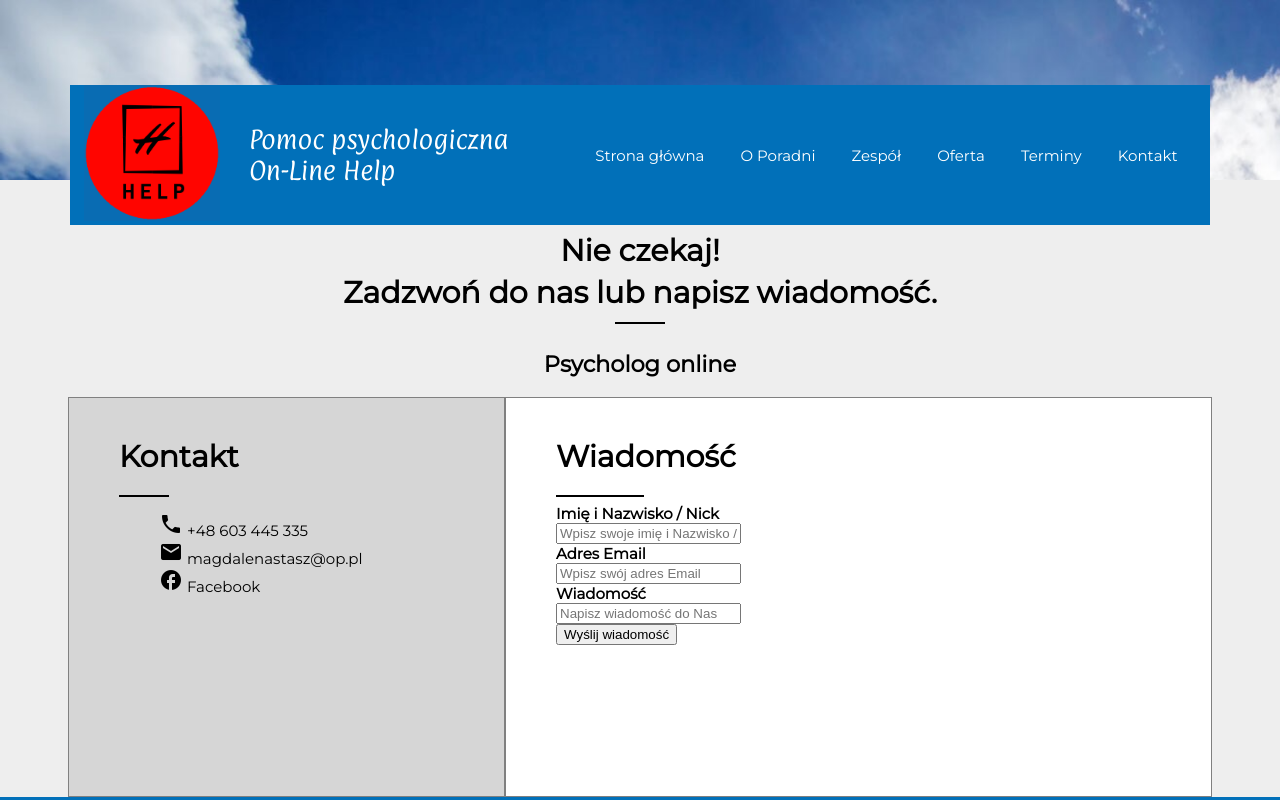
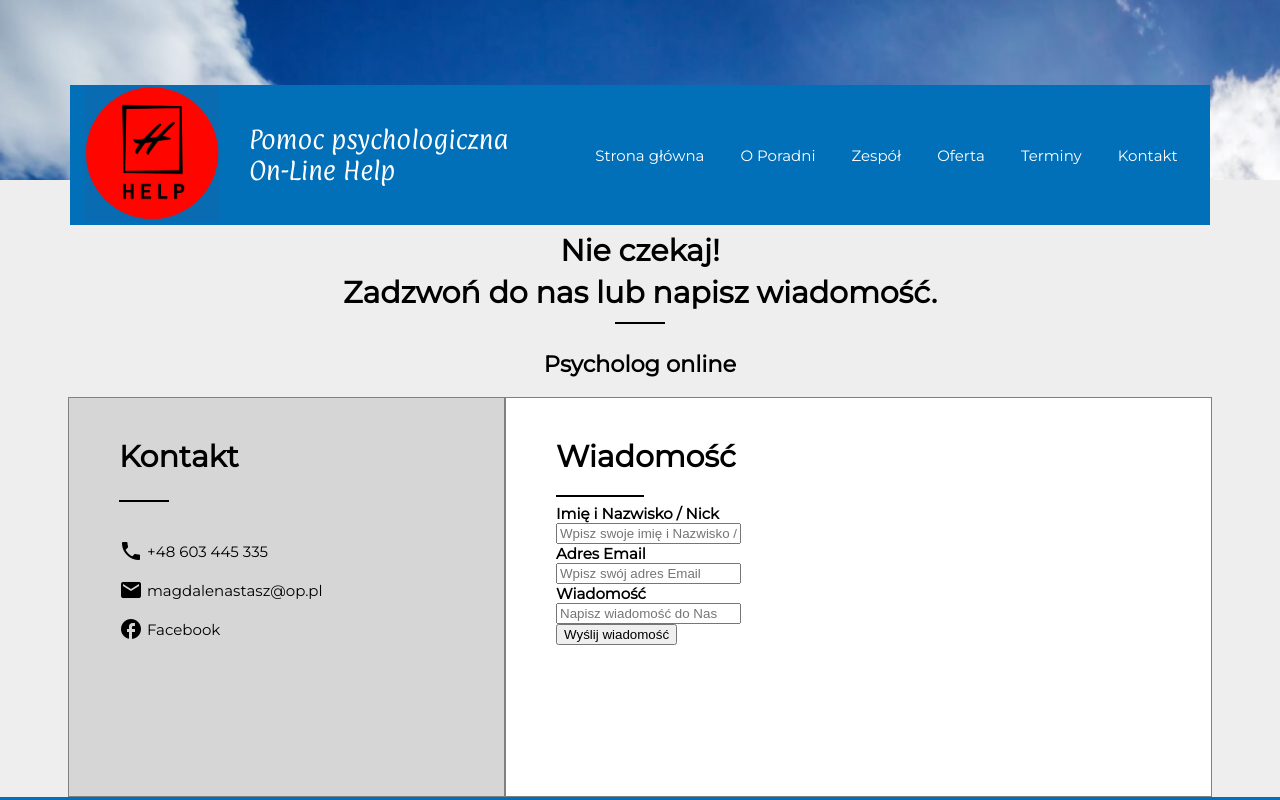
Before and after one commit to joajar/100-commits-challenge, an Angular app in the folder frontend/: page / in a window 1280 px wide. Shown: the top 800 px of the page. Built offline with nearby package versions, Linux system fonts and the light colour scheme.

Commit message:
FE feat: developed styles for home component

```diff
--- a/frontend/src/app/content/home/home.component.scss
+++ b/frontend/src/app/content/home/home.component.scss
@@ -38,6 +38,18 @@
 .leftContactInside, .rightContactInside {
   margin: 40px 30px 30px 50px;
 }
+.leftContactInside h1 {
+  padding-bottom: 5px;
+}
 .leftContactInside ul {
+  padding-top: 15px;
   list-style: none;
+  margin-left: -40px;
 }
+.leftContactInside ul li {
+  line-height: 39px;
+}
+.leftContactInside ul li mat-icon {
+  position: relative;
+  top: 6px;
+}
```
